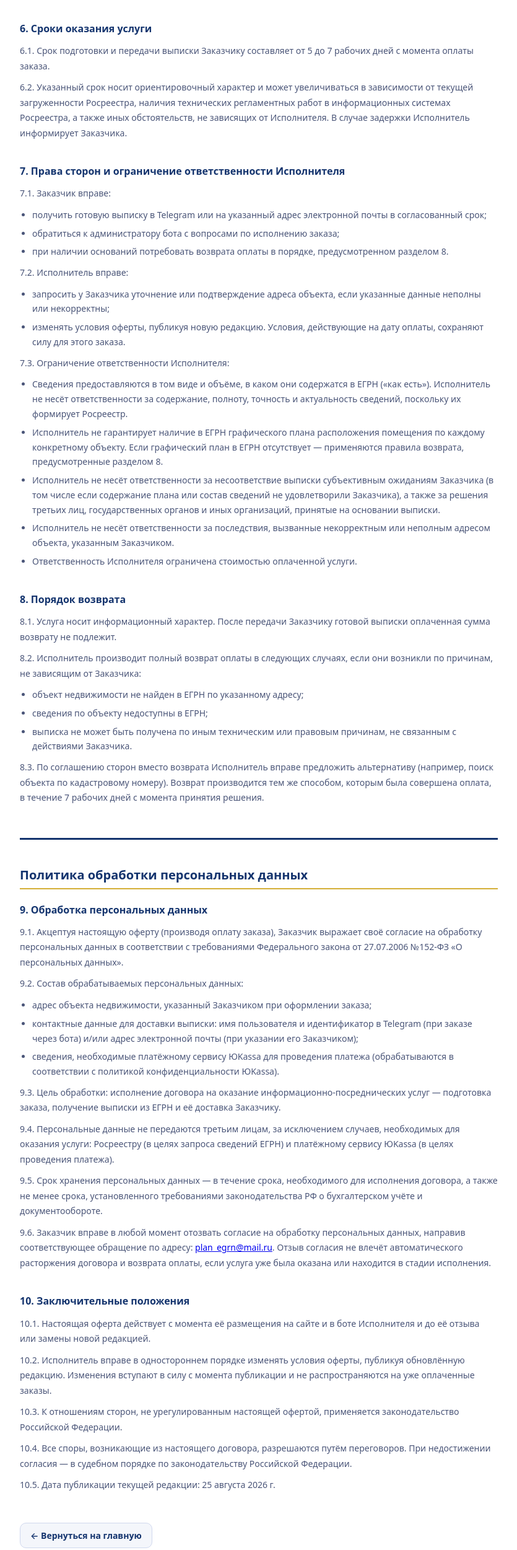
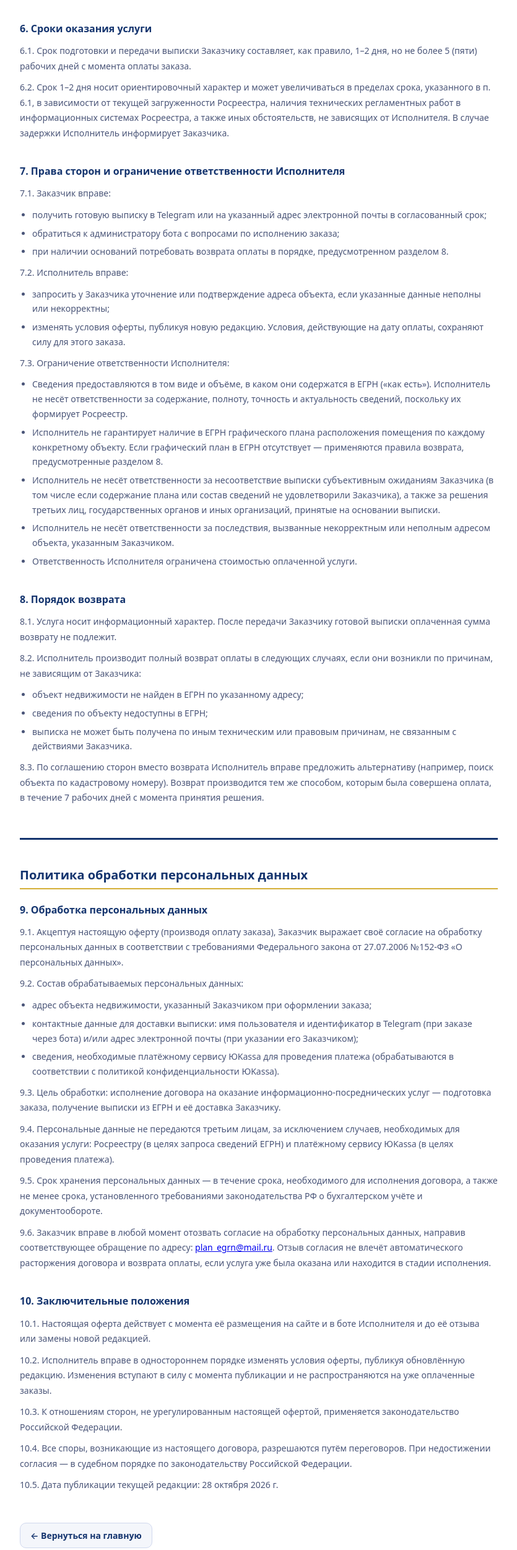
Before and after one commit to kristall2002-art/egrn-plan-spb, a plain HTML site: page offerta.html in a window 1280 px wide. Shown: the part 2040-4541 px from the top of the page at 62% size, without its empty margins (222-1057 px from the left). Drawn offline with Linux system fonts and the light colour scheme.

Commit message:
fix: срок 1–2 дня на сайте, в оферте — как правило 1–2 дня, не более 5 рабочих дней (ред. 28.10.2026); убрана ссылка на пустой чат
Co-Authored-By: Claude Opus 5.5 <noreply@anthropic.com>

```diff
--- a/offerta.html
+++ b/offerta.html
@@ -286,8 +286,8 @@
 
         <div class="doc-section">
             <h3>6. Сроки оказания услуги</h3>
-            <p>6.1. Срок подготовки и передачи выписки Заказчику составляет от 5 до 7 рабочих дней с момента оплаты заказа.</p>
-            <p>6.2. Указанный срок носит ориентировочный характер и может увеличиваться в зависимости от текущей загруженности Росреестра, наличия технических регламентных работ в информационных системах Росреестра, а также иных обстоятельств, не зависящих от Исполнителя. В случае задержки Исполнитель информирует Заказчика.</p>
+            <p>6.1. Срок подготовки и передачи выписки Заказчику составляет, как правило, 1–2 дня, но не более 5 (пяти) рабочих дней с момента оплаты заказа.</p>
+            <p>6.2. Срок 1–2 дня носит ориентировочный характер и может увеличиваться в пределах срока, указанного в п. 6.1, в зависимости от текущей загруженности Росреестра, наличия технических регламентных работ в информационных системах Росреестра, а также иных обстоятельств, не зависящих от Исполнителя. В случае задержки Исполнитель информирует Заказчика.</p>
         </div>
 
         <div class="doc-section">
@@ -355,7 +355,7 @@
             <p>10.2. Исполнитель вправе в одностороннем порядке изменять условия оферты, публикуя обновлённую редакцию. Изменения вступают в силу с момента публикации и не распространяются на уже оплаченные заказы.</p>
             <p>10.3. К отношениям сторон, не урегулированным настоящей офертой, применяется законодательство Российской Федерации.</p>
             <p>10.4. Все споры, возникающие из настоящего договора, разрешаются путём переговоров. При недостижении согласия — в судебном порядке по законодательству Российской Федерации.</p>
-            <p>10.5. Дата публикации текущей редакции: 25 августа 2026 г.</p>
+            <p>10.5. Дата публикации текущей редакции: 28 октября 2026 г.</p>
         </div>
 
     </div><!-- /pd -->
```
Also changed, not shown: index.html (+2 -4 lines).
